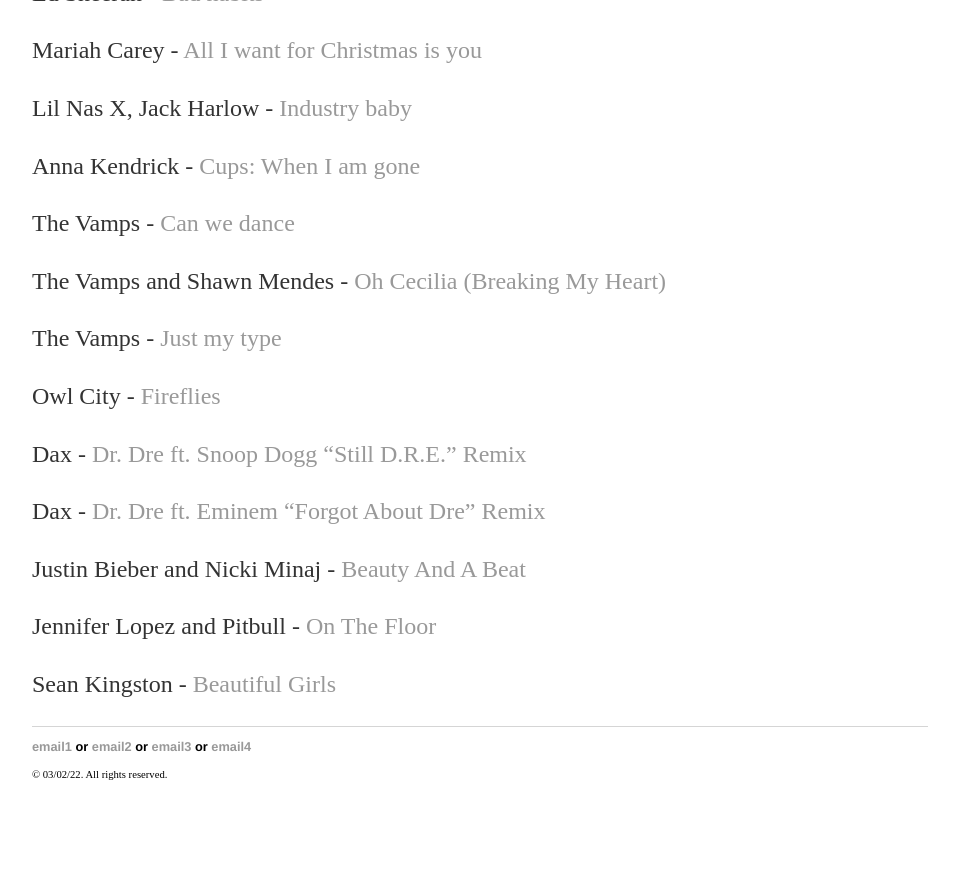
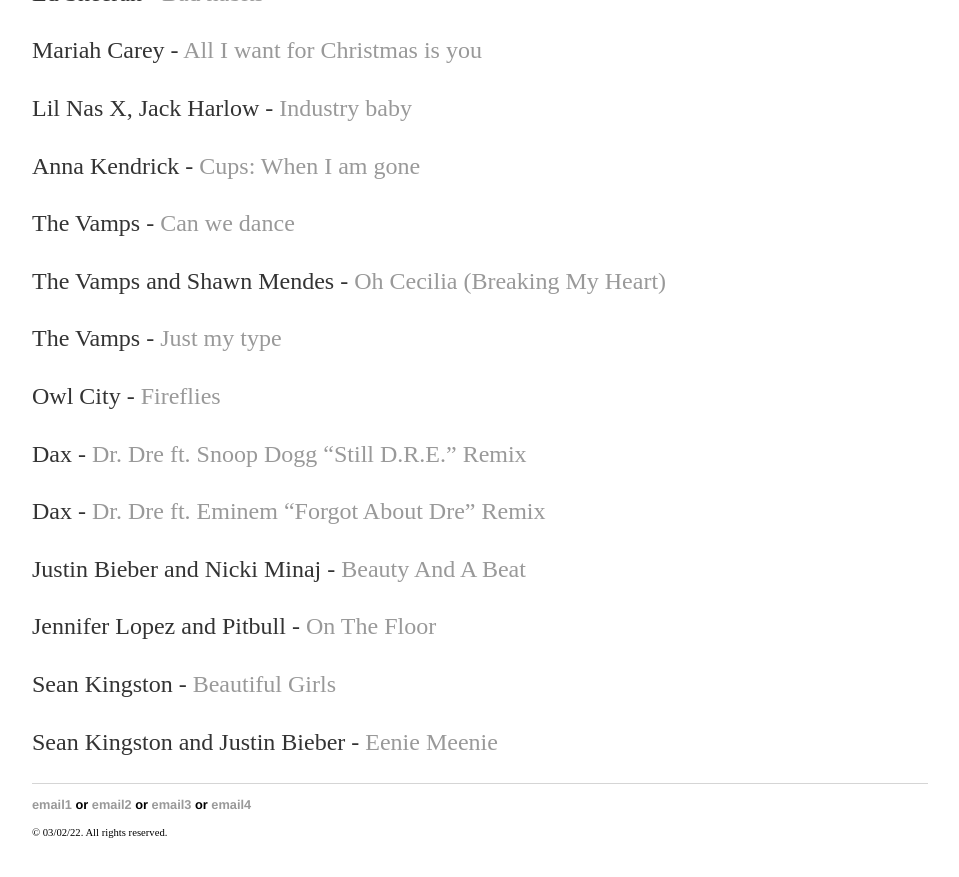
Before and after one commit to yjkweon24/yjkweon24.github.io, a Jekyll site: the page built from _posts/2018-10-23-songs-that-i-love.md, in a window 1280 px wide and 900 px high, scrolled down 19142 px. Shown: the top 877 px of the window, without its empty margins (160-1119 px from the left). Built offline with Jekyll 4.4.1, drawn with Linux system fonts in a browser that asks for light colours; before the commit the page ends 19984 px from its top, so only the background shows below that.

Commit message:
Update 2018-10-23-songs-that-i-love.md

```diff
--- a/_posts/2018-10-23-songs-that-i-love.md
+++ b/_posts/2018-10-23-songs-that-i-love.md
@@ -680,3 +680,5 @@
 Jennifer Lopez and Pitbull - [On The Floor](https://www.youtube.com/watch?v=t4H_Zoh7G5A)
 
 Sean Kingston - [Beautiful Girls](https://youtu.be/S9J3K9UFm7E)
+
+Sean Kingston and Justin Bieber - [Eenie Meenie](https://www.youtube.com/watch?v=prmmCg5bKxA)
```
